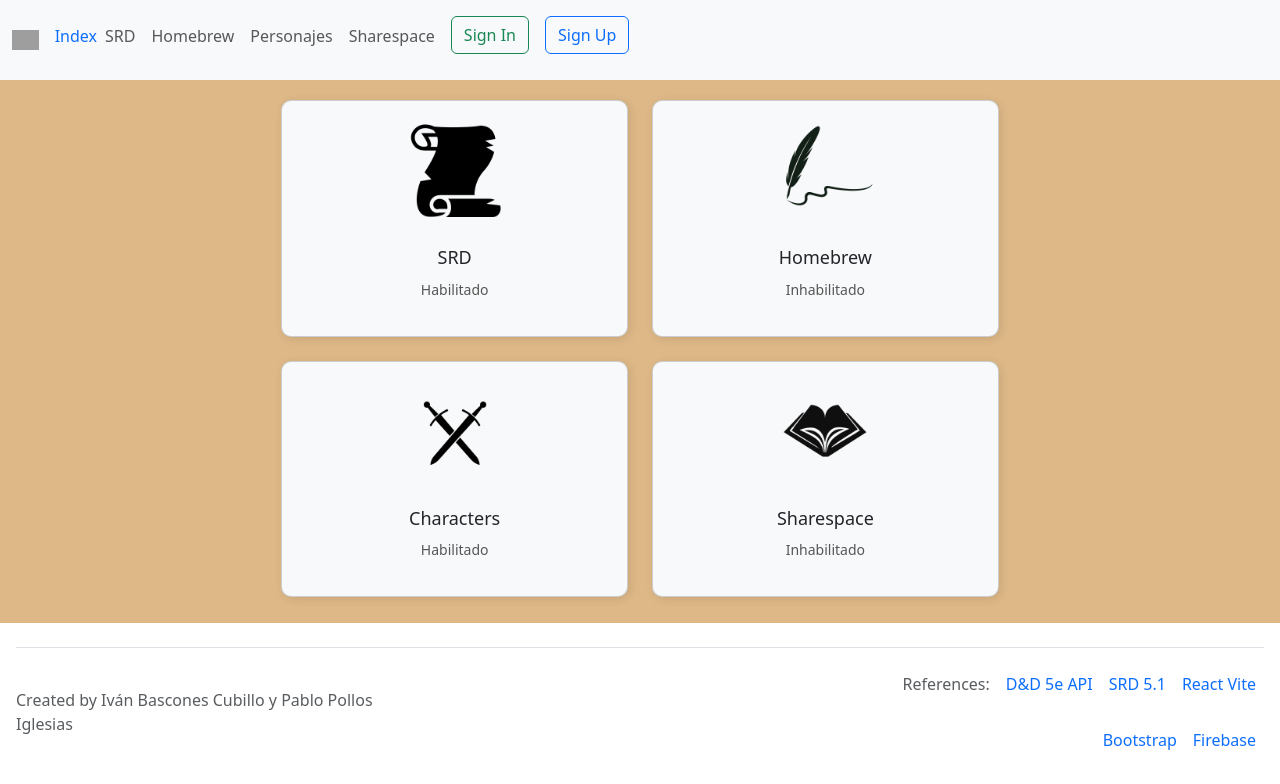
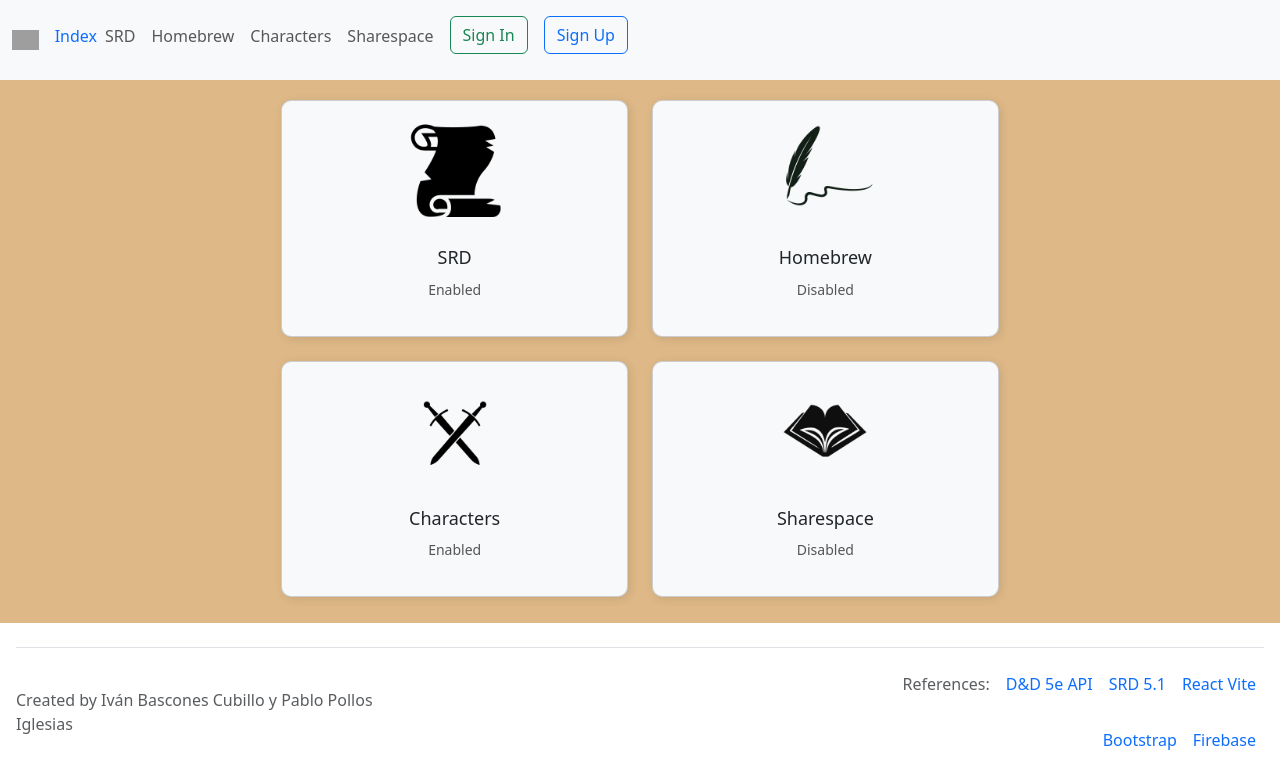
Before and after one commit to ivanBasCub/Imp_Pact_5e, a React (Vite) app: page / in a window 1280 px wide. Shown: the top 784 px of the page. Built offline with nearby package versions, Linux system fonts and the light colour scheme; no server answers; grey boxes are pictures that could not be loaded.

Commit message:
comentarios 5

```diff
--- a/src/componentes/Header.jsx
+++ b/src/componentes/Header.jsx
@@ -5,20 +5,35 @@ import { auth } from "../firebase/config";
 import { onAuthStateChanged } from 'firebase/auth';
 import  Logout  from "./Users/Logout"
 
+/**
+ * Componente de navegación principal de la aplicación.
+ * Contiene enlaces a diferentes secciones y un menú de usuario que muestra opciones
+ * dependiendo del estado de autenticación.
+ *
+ * @component
+ * @returns {JSX.Element} Elemento JSX que representa el header con navegación.
+ */
 const Header = () => {
 
   return (
     <nav class="navbar navbar-expand-lg bg-body-tertiary">
         <div class="container-fluid">
+        {/* Logo */}
         <a class="navbar-brand">
             <img src="/images/Logo.ico" class="d-block w-100" height="20"/>
         </a>
+
+        {/* Link a página de inicio */}
         <Link to="/" className="text-decoration-none mt-2">
             <p class="nav-link">Index</p>
         </Link>
+
+        {/* Botón para navegación colapsable en pantallas pequeñas */}
         <button class="navbar-toggler" type="button" data-bs-toggle="collapse" data-bs-target="#navbarNav" aria-controls="navbarNav" aria-expanded="false" aria-label="Toggle navigation">
             <span class="navbar-toggler-icon"></span>
         </button>
+
+        {/* Navegación principal */}
         <div class="collapse navbar-collapse mt-2" id="navbarNav">
             <ul class="navbar-nav">
                 <li class="nav-item">
@@ -31,12 +46,13 @@ const Header = () => {
                 </li>
                 <li class="nav-item">
                     <Link to="/Personajes" className="text-decoration-none">
-                        <p class="nav-link">Personajes</p>
+                        <p class="nav-link">Characters</p>
                     </Link>
                 </li>
                 <li class="nav-item">
                     <a class="nav-link" href="#">Sharespace</a>
                 </li>
+                {/* Menú de usuario: login/logout */}
                 <li class="nav-item justify-content-end">
                     <UserMenu auth={auth}/>
                 </li>
@@ -48,11 +64,20 @@ const Header = () => {
   );
 };
 
-// Creación de un menu dinamo que se actualiza en caso del estado de usuario esta logeado o no
+/**
+ * Componente que muestra el menú de autenticación.
+ * Se actualiza dinámicamente según el estado de sesión del usuario.
+ *
+ * @component
+ * @param {Object} props
+ * @param {import("firebase/auth").Auth} props.auth - Objeto de autenticación de Firebase.
+ * @returns {JSX.Element} Botones de login/signup si no hay sesión, o logout si hay usuario autenticado.
+ */
 function UserMenu({ auth }) {
     const [user, setUser] = useState(null);
 
     useEffect(() => {
+        // Suscripción al cambio de estado de autenticación
         const state = onAuthStateChanged(auth, (currentUser) => {
             if(currentUser){
                 setUser(currentUser)
@@ -60,17 +85,19 @@ function UserMenu({ auth }) {
                 setUser(null)
             }
         })
-
+        // Cancelar suscripción al desmontar el componente
         return () => state();
     }, [auth])
 
     return (
         <div>
             {user ? (
+                // Si hay usuario autenticado, mostrar botón de logout
                 <>
                     <Logout/>
                 </>
             ) : (
+                // Si no hay usuario, mostrar botones de login y signup
                 <>
                     <Link to="/login">
                         <button className="btn btn-outline-success mx-md-2 my-sm-0">Sign In</button>
--- a/src/componentes/MenuInicial.jsx
+++ b/src/componentes/MenuInicial.jsx
@@ -2,48 +2,59 @@
 import React from 'react';
 import { Link } from 'react-router-dom';
 
-
+/**
+ * Componente que representa el menú inicial de la aplicación.
+ * Contiene enlaces visuales a distintas secciones del sistema (SRD, Personajes),
+ * así como otras funcionalidades aún no habilitadas (Homebrew, Sharespace).
+ *
+ * @component
+ * @returns {JSX.Element} Elemento JSX que muestra las opciones principales del menú.
+ */
 const MenuInicial = () => {
   return (
     <div className="container">
       <div className="row g-4">
+        {/* Opción habilitada: SRD */}
         <div className="col-12 col-sm-6">
           <Link to="/SRD" className="text-decoration-none">
             <div className="card">
               <img src="images/scroll.png" alt="scroll" className="card-img-top" />
               <div className="card-body">
                 <h2 className="card-title">SRD</h2>
-                <p className="card-text">Habilitado</p>
+                <p className="card-text">Enabled</p>
               </div>
             </div>
           </Link>
         </div>
+        {/* Opción inhabilitada: Homebrew */}
         <div className="col-12 col-sm-6">
           <div className="card">
             <img src="/images/homebrew.png" alt="Imagen 2" className="card-img-top" />
             <div className="card-body">
               <h2 className="card-title">Homebrew</h2>
-              <p className="card-text">Inhabilitado</p>
+              <p className="card-text">Disabled</p>
             </div>
           </div>
         </div>
+        {/* Opción habilitada: Personajes */}
         <div className="col-12 col-sm-6">
           <Link to="/Personajes" className="text-decoration-none">
             <div className="card">
               <img src="/images/personajes.png" alt="Personajes" className="card-img-top" />
               <div className="card-body">
                 <h2 className="card-title">Characters</h2>
-                <p className="card-text">Habilitado</p>
+                <p className="card-text">Enabled</p>
               </div>
             </div>
           </Link>
         </div>
+        {/* Opción inhabilitada: Sharespace */}
         <div className="col-12 col-sm-6">
           <div className="card">
             <img src="images/sharespace.png" alt="Imagen 4" className="card-img-top" />
             <div className="card-body">
               <h2 className="card-title">Sharespace</h2>
-              <p className="card-text">Inhabilitado</p>
+              <p className="card-text">Disabled</p>
             </div>
           </div>
         </div>
```
Also changed, not shown: src/componentes/App.jsx (+7 -0 lines), src/componentes/Footer.jsx (+9 -0 lines).
